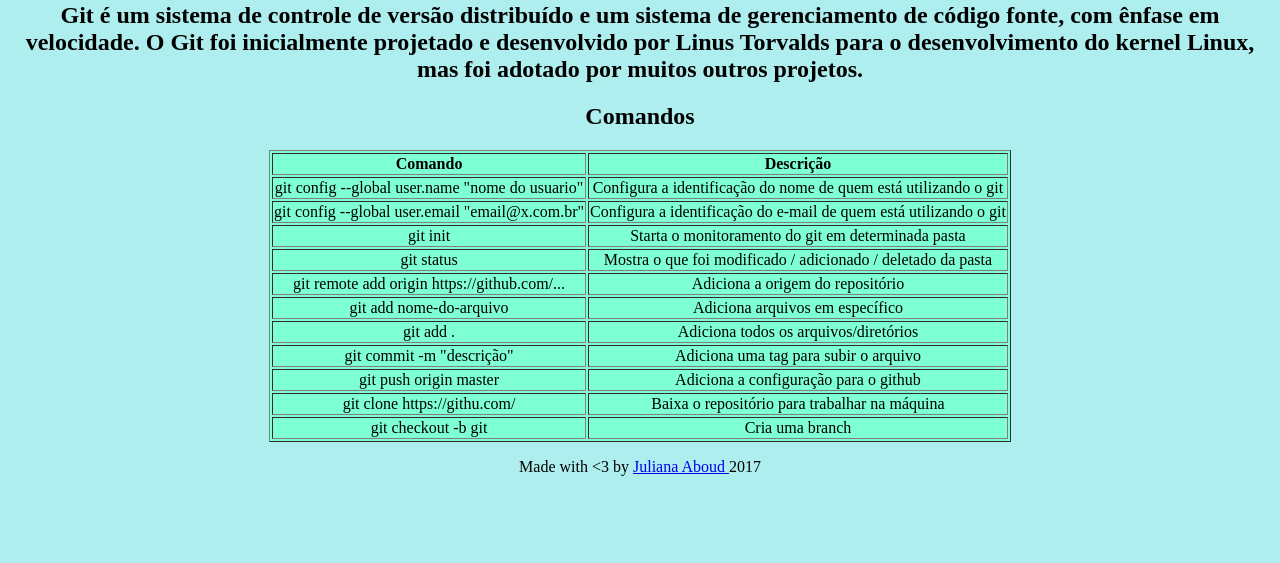
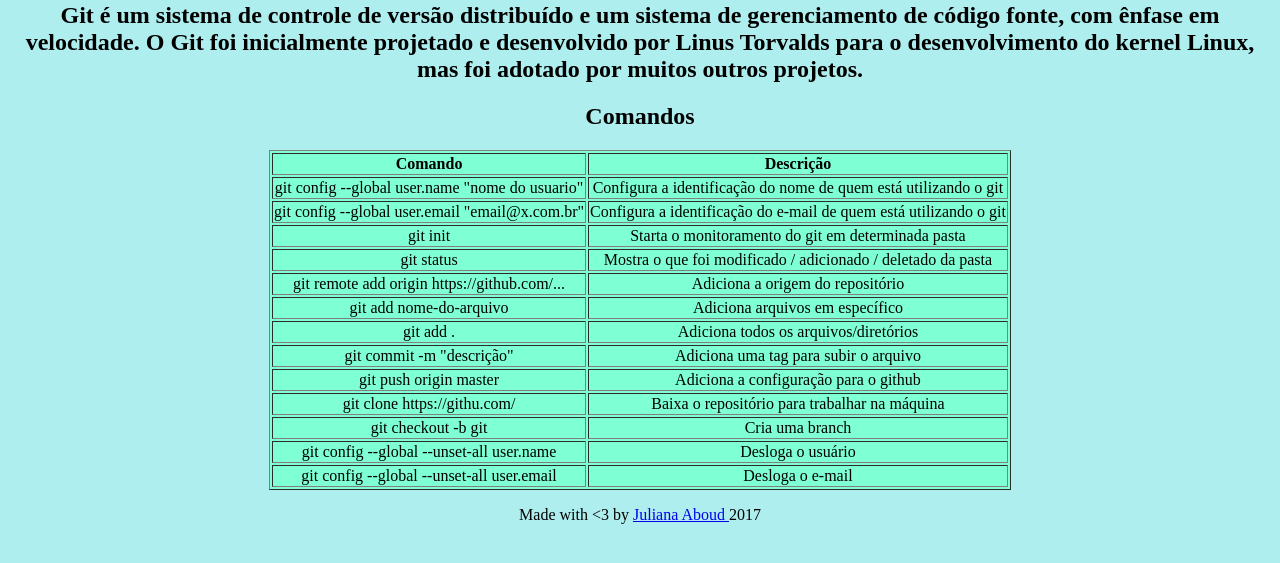
Before and after one commit to julianaaboud/git-tutorial, a plain HTML site: page index.html in a window 1280 px wide. Shown: the part 117-680 px from the top of the page. Drawn offline with Linux system fonts and the light colour scheme.

Commit message:
Update index.html

```diff
--- a/index.html
+++ b/index.html
@@ -64,6 +64,14 @@
                         <td>git checkout -b git</td>
                         <td>Cria uma branch</td>
                     </tr>
+                    <tr>
+                        <td>git config --global --unset-all user.name</td>
+                        <td>Desloga o usuário</td>
+                    </tr>
+                    <tr>
+                        <td>git config --global --unset-all user.email</td>
+                        <td>Desloga o e-mail</td>
+                    </tr>
                 </tbody>
            </table>
     </body>
```
